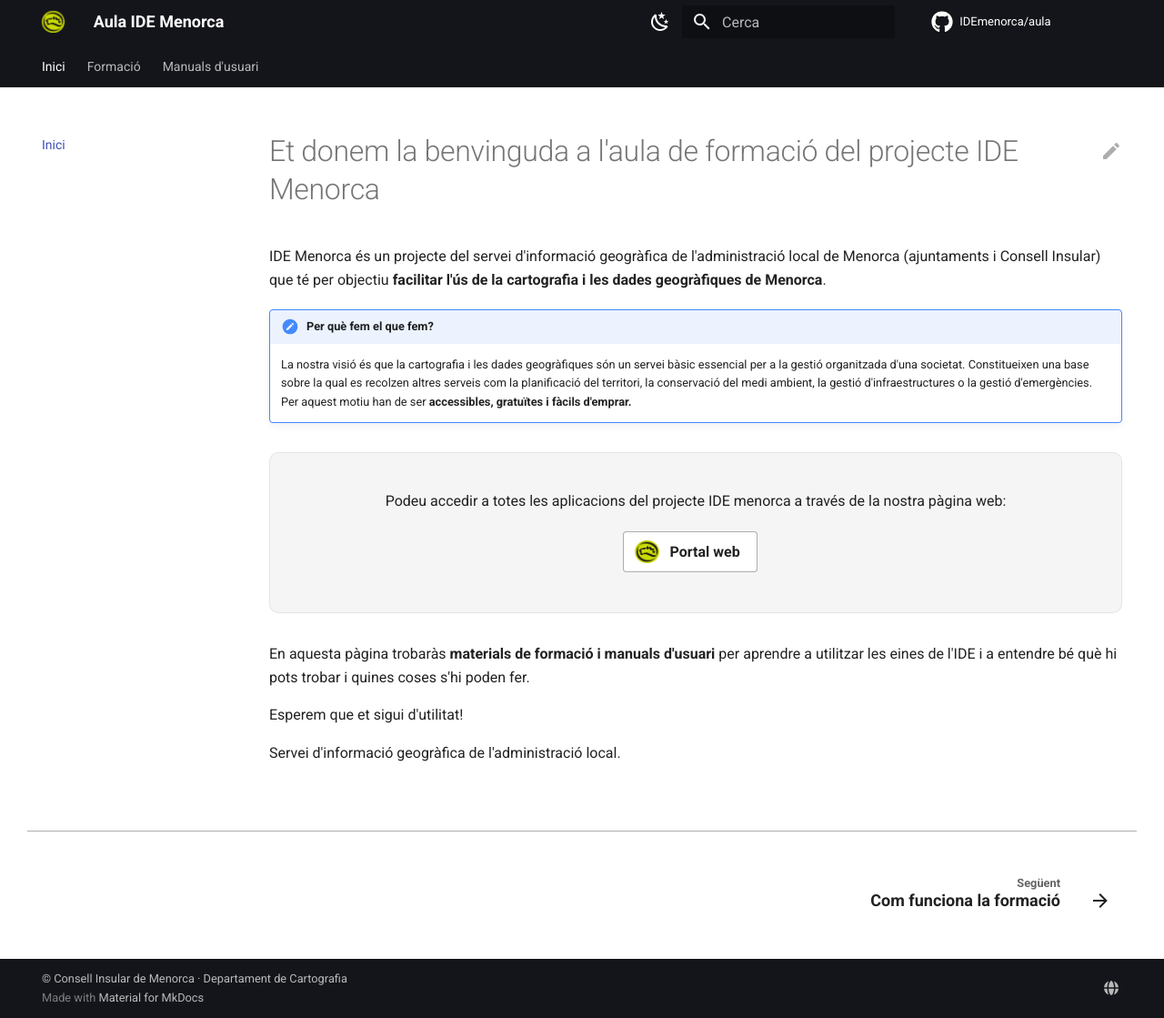
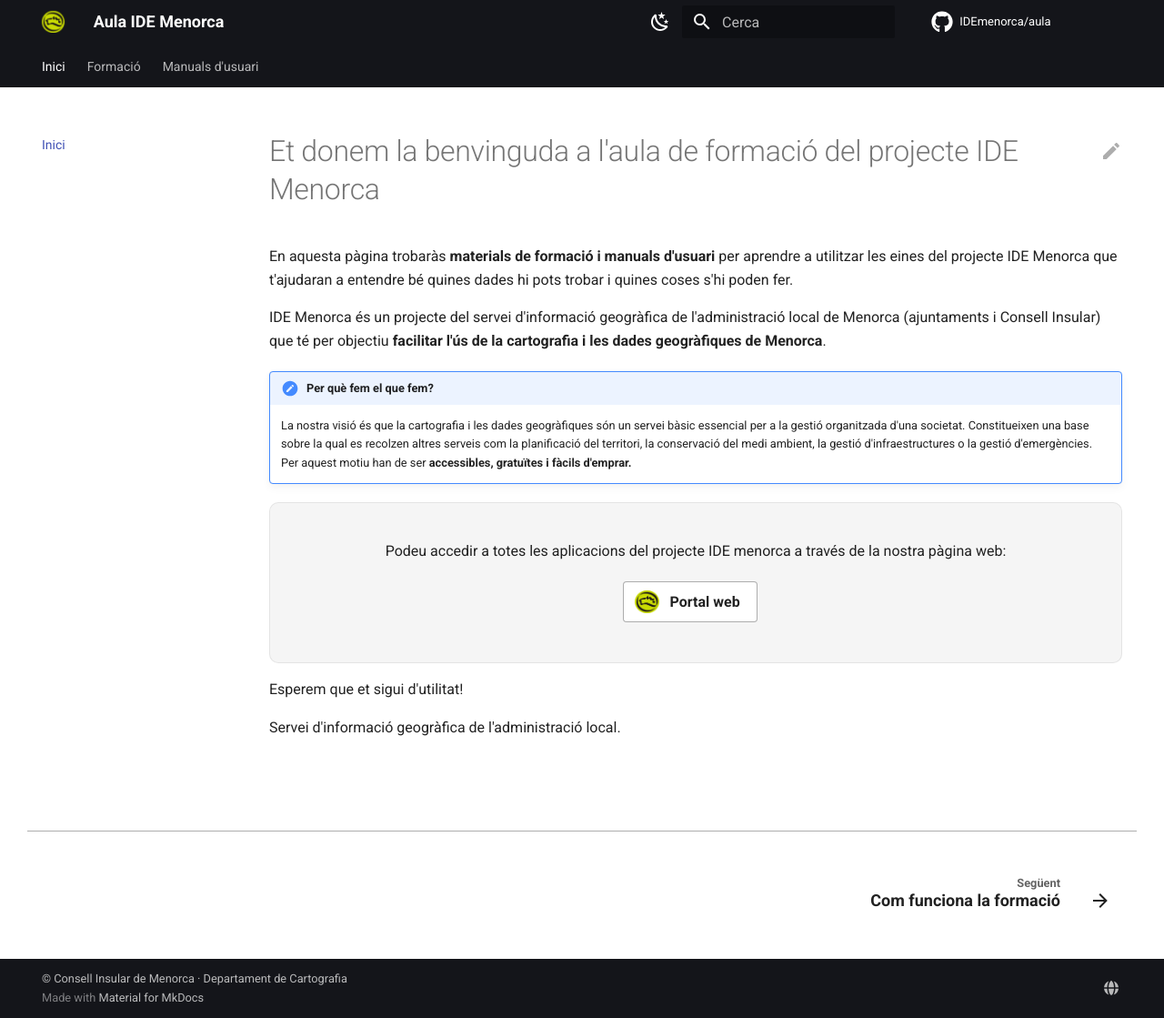
Before and after one commit to IDEmenorca/aula, an MkDocs documentation site: the page built from docs/index.md, in a window 1280 px wide and 1119 px high. Shown: the whole window at 91% size. Built offline with MkDocs 1.6.1 and Material for MkDocs 9.7.7, drawn with Linux system fonts in a browser that asks for light colours; comment, search, counter and statistics services are not loaded.

Commit message:
Enhance training materials on IDE Menorca
Added introductory materials and user manuals for IDE Menorca project tools.

```diff
--- a/docs/index.md
+++ b/docs/index.md
@@ -1,12 +1,14 @@
 
 # Et donem la benvinguda a l'aula de formació del projecte IDE Menorca
+
+En aquesta pàgina trobaràs **materials de formació i manuals d'usuari** per aprendre a utilitzar les eines del projecte IDE Menorca que t'ajudaran a entendre bé quines dades hi pots trobar i quines coses s'hi poden fer.
 
 IDE Menorca és un projecte del servei d'informació geogràfica de l'administració local de Menorca (ajuntaments i Consell Insular) que té per objectiu **facilitar l'ús de la cartografia i les dades geogràfiques de Menorca**.
 
 !!! note "Per què fem el que fem?"
     La nostra visió és que la cartografia i les dades geogràfiques són un servei bàsic essencial per a la gestió organitzada d'una societat. Constitueixen una base sobre la qual es recolzen altres serveis com la planificació del territori, la conservació del medi ambient, la gestió d'infraestructures o la gestió d'emergències. Per aquest motiu han de ser **accessibles, gratuïtes i fàcils d'emprar.**
 
-<div style="text-align: center; margin: 2em 0; padding: 1.5em; border: 1px solid var(--md-default-fg-color--lightest); border-radius: 10px; background-color: var(--md-code-bg-color);">
+<div style="text-align: center; margin: 1em 0; padding: 1.5em; border: 1px solid var(--md-default-fg-color--lightest); border-radius: 10px; background-color: var(--md-code-bg-color);">
 
   <p>
     Podeu accedir a totes les aplicacions del projecte IDE menorca a través de la nostra pàgina web:
@@ -21,8 +23,6 @@ IDE Menorca és un projecte del servei d'informació geogràfica de l'administra
 
 </div>
 
-En aquesta pàgina trobaràs **materials de formació i manuals d'usuari** per aprendre a utilitzar les eines de l'IDE i a entendre bé què hi pots trobar i quines coses s'hi poden fer.
-
 Esperem que et sigui d'utilitat!
 
 Servei d'informació geogràfica de l'administració local.
```
